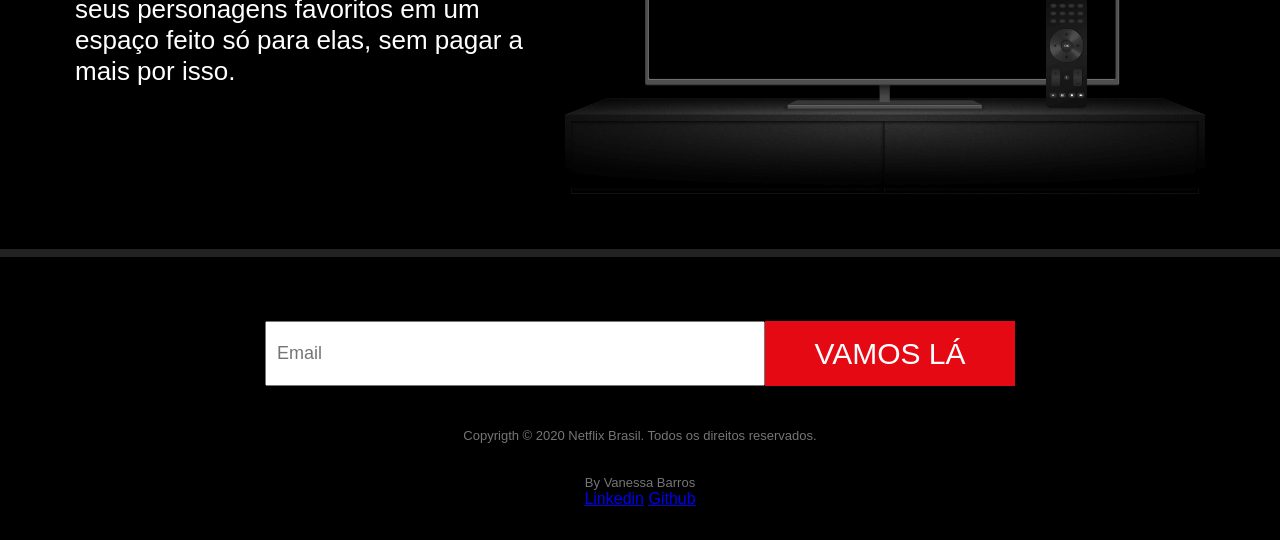
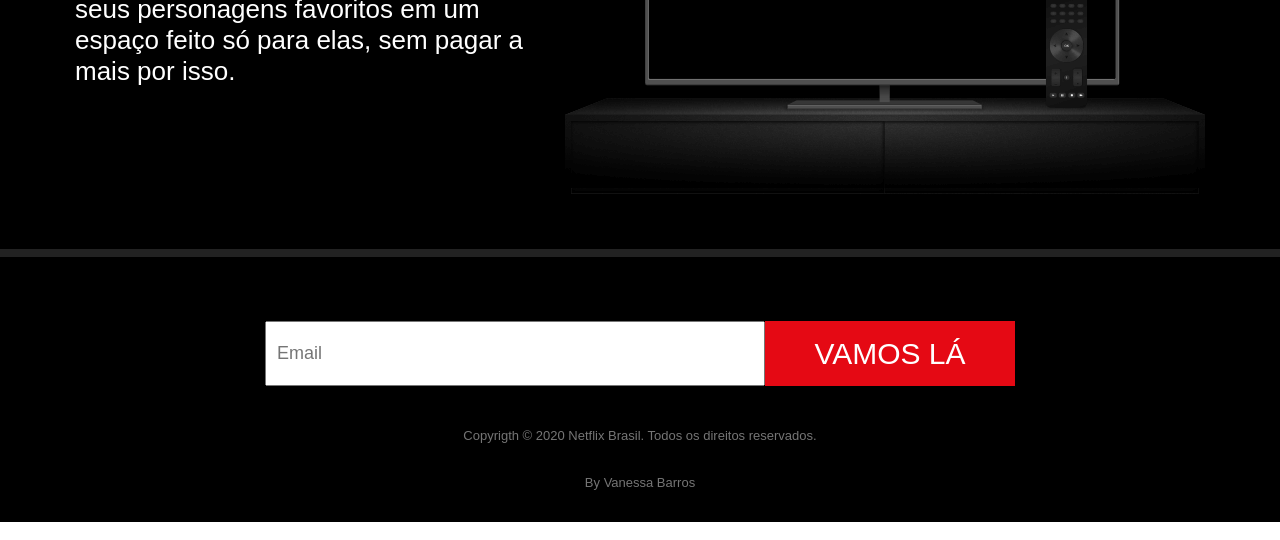
Before and after one commit to vanbarros76/Projeto_Netflix, a plain HTML site: page index.html in a window 1280 px wide. Shown: the part 2888-3428 px from the top of the page. Drawn offline with Linux system fonts and the light colour scheme.

Commit message:
atualização

```diff
--- a/index.html
+++ b/index.html
@@ -120,14 +120,7 @@
     <p>Copyrigth © 2020 Netflix Brasil. Todos os direitos reservados.</p>
     <p>By Vanessa Barros</p>
 
-    <div class="social-media">
-      <a
-        href="https://www.linkedin.com/in/vanessa-alves-de-barros-5a1599209/"
-        target="_blank"
-        >Linkedin</a
-      >
-      <a href="https://github.com/vanbarros76" target="_blank">Github</a>
-    </div>
+
   </footer>
   </body>
 </html>
```
